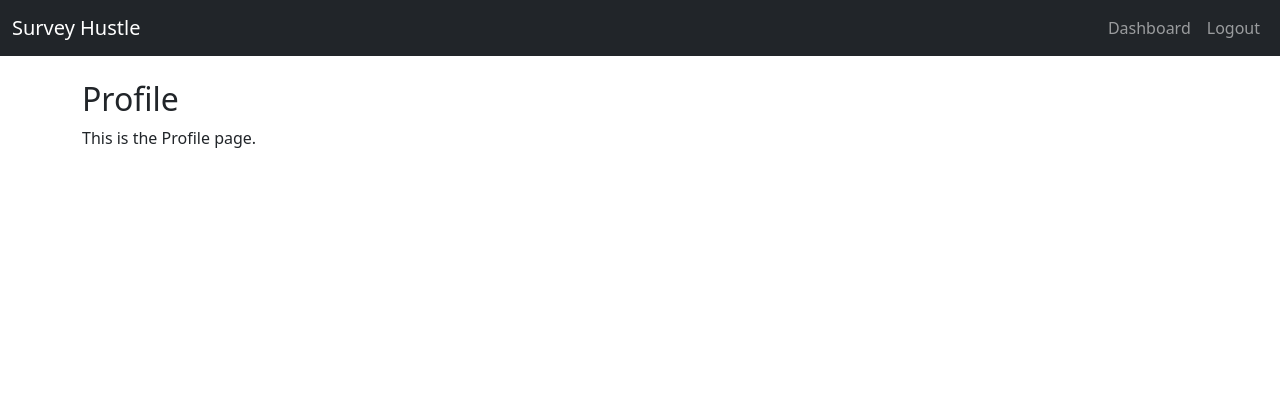
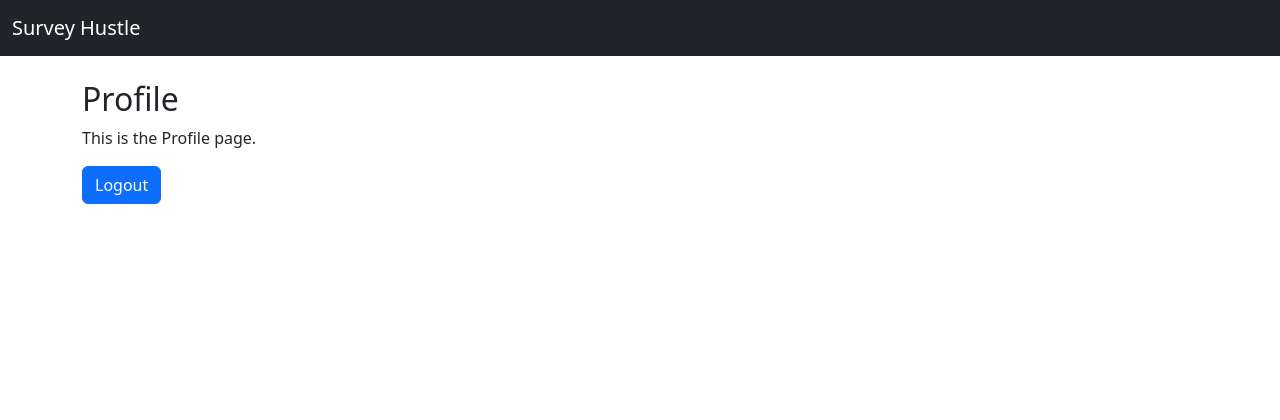
Before and after one commit to MaxCouling/SurveyHustle, a Flask app: page /profile in a window 1280 px wide. Shown: the top 420 px of the page. Run offline with Flask 3, Linux system fonts and the light colour scheme; the visitor is signed in with stand-in values (Sample User, id 1).

Commit message:
Updated top nav-bar, now log-out/upload in profile.html

```diff
--- a/app/routes.py
+++ b/app/routes.py
@@ -88,7 +88,7 @@ def explore():
 @app.route('/profile')
 #@login_required
 def profile():
-    return render_template('profile.html')
+    return render_template('profile.html', user=current_user)
 
 @app.route('/survey')
 #@login_required
--- a/app/templates/navbar.html
+++ b/app/templates/navbar.html
@@ -1,7 +1,7 @@
 <nav class="navbar navbar-expand-lg navbar-dark bg-dark">
     <div class="container-fluid">
         <a class="navbar-brand" href="{{ url_for('index') }}">Survey Hustle</a>
-        <button class="navbar-toggler" type="button" data-bs-toggle="collapse" data-bs-target="#navbarNav">
+        <!-- <button class="navbar-toggler" type="button" data-bs-toggle="collapse" data-bs-target="#navbarNav">
             <span class="navbar-toggler-icon"></span>
         </button>
         <div class="collapse navbar-collapse" id="navbarNav">
@@ -22,6 +22,6 @@
                     </li>
                 {% endif %}
             </ul>
-        </div>
+        </div> -->
     </div>
 </nav>
--- a/app/templates/profile.html
+++ b/app/templates/profile.html
@@ -1,6 +1,21 @@
 {% extends 'base.html' %}
-{% block title %}Explore{% endblock %}
+
+{% block title %}Profile{% endblock %}
+
 {% block content %}
-<h2>Profile</h2>
-<p>This is the Profile page.</p>
+    <h2>Profile</h2>
+    <p>This is the Profile page.</p>
+
+    {% if current_user.is_authenticated %}
+        {% if user.is_business %}
+            <h3>Business Dashboard</h3>
+            <p>This content is visible only to business users.</p>
+            <a href="{{ url_for('upload_survey') }}" class="btn btn-primary">Upload Survey</a>
+        {% endif %}
+
+        <a href="{{ url_for('logout') }}" class="btn btn-primary">Logout</a>
+    {% else %}
+        <a href="{{ url_for('register') }}" class="btn btn-primary">Register</a>
+        <a href="{{ url_for('login') }}" class="btn btn-primary">Login</a>
+    {% endif %}
 {% endblock %}
```
